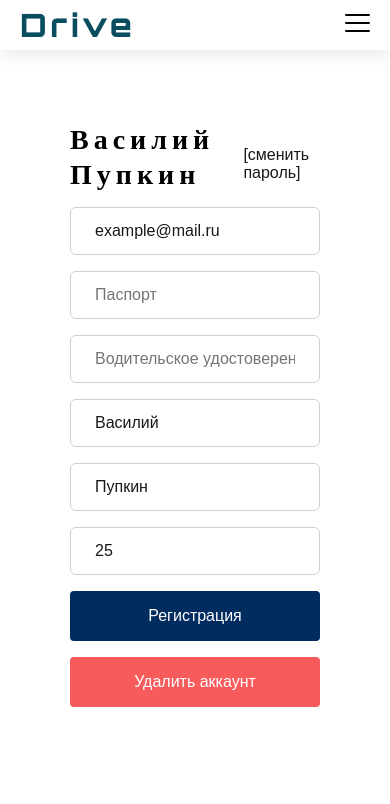
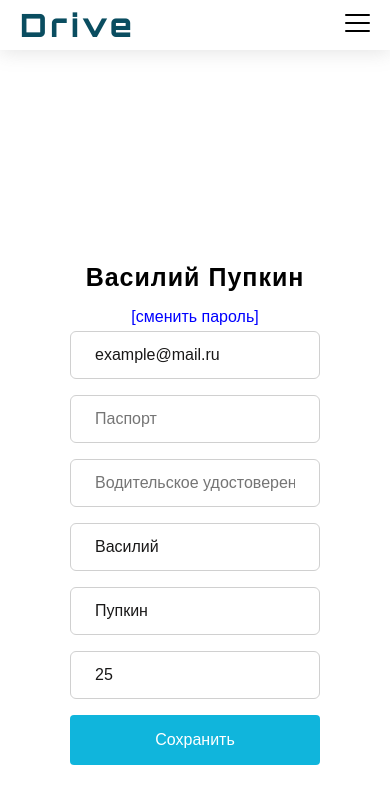
Before and after one commit to k0c0w/CarsharingWebsite, a React (Create React App) app in the folder frontend/website/: page /profile/edit in a window 390 px wide. Shown: the top 804 px of the page. Built offline with nearby package versions, Linux system fonts and the light colour scheme.

Commit message:
changed routes, added profile edit password page

```diff
--- a/frontend/website/src/App.css
+++ b/frontend/website/src/App.css
@@ -95,8 +95,8 @@ a { color: #191818;}
   /*.frame {min-height: 80vh;}*/
   .banner .title {font-size: 60px;  max-width: 300px;}
   .banner .subtitle {font-size: 21px; max-width: 215px;}
-  .button { min-width: 120px; width: 150px;  height: 50px; background-color: #002C5F; padding: 8px; border-radius: 15px; font-size: 12px;}
-  .greeting-buttons { align-items: center; }
+  .button { min-width: 120px; width: 150px;  height: 50px; padding: 8px; border-radius: 15px; font-size: 12px;}
+  .greeting-buttons { align-items: center; } .greeting-buttons .button { background-color: #002C5F}
   .button + .button { margin-left: 10px;}
 
 }
--- a/frontend/website/src/App.js
+++ b/frontend/website/src/App.js
@@ -2,13 +2,13 @@ import './App.css';
 import Header from './Containers/Header';
 import Index  from "./Containers/Index";
 import Login from './Containers/Login';
-import {BrowserRouter, Routes, Route } from 'react-router-dom';
+import {BrowserRouter, Routes, Route, Outlet } from 'react-router-dom';
 import { useEffect } from 'react';
 import Tariffs from './Containers/Tariffs';
 import { Registration } from './Containers/Registration';
-import { CardHolder } from './Components/Card';
 import { Documents } from './Containers/Documents';
-import ProfileEdit from './Containers/ProfileEdit';
+import ProfileEdit, { ProfileChangePassword } from './Containers/ProfileEdit';
+import FixHeader from './Components/FixHeader';
 
 
 function App() {
@@ -27,13 +27,16 @@ function App() {
       <Routes>
         <Route index exact path="/" element={<Index/>}/>
         <Route path="/tariff" element={<Tariffs/>} />
-        <Route exact path="/login" element={<Login/>}/>
-        <Route path="/registration" element={<Registration/>}/>
-        <Route path="/card" element={<CardHolder/>}/>
         <Route path="/documents" element={<Documents/>}/>
-        <Route path="profile">
-            <Route path='edit' element={<ProfileEdit/>}/>
-            <Route path='*' element={<>ghbd</>}/>
+
+        <Route element={<FixHeader/>}>
+          <Route exact path="/login" element={<Login/>}/>
+          <Route path="/registration" element={<Registration/>}/>
+          <Route path='/profile' element={<Outlet/>}>
+            <Route  path='edit' element={<ProfileEdit/>}/>
+            <Route path='edit/password' element={<ProfileChangePassword/>}/>
+          </Route>
+        <Route path="*" element={<>404</>}/>
         </Route>
       </Routes>
     </BrowserRouter>
--- /dev/null
+++ b/frontend/website/src/Components/FixHeader.jsx
@@ -0,0 +1,15 @@
+import { useEffect } from "react";
+import { Outlet } from "react-router-dom";
+
+function fixHeader() {
+    const header = document.getElementsByTagName("header")[0];
+
+    if(header && !header.classList.contains("fixed")) {
+        header.classList.add("fixed");
+    }
+}
+
+export default function FixHeader(){
+    useEffect(() => {fixHeader()}, []);
+    return <Outlet/>;
+}
--- a/frontend/website/src/Containers/Login.jsx
+++ b/frontend/website/src/Containers/Login.jsx
@@ -1,14 +1,10 @@
 import Section from "../Components/Sections";
 import Container from "../Components/Container";
-import { useEffect } from "react";
 import Form, { Input } from "../Components/formTools";
 import Bold from "../Components/TextTags";
 import { NavLink } from "react-router-dom";
-import { fixHeader } from "../hooks/common_functions";
 
 export default function Login() {
-
-    useEffect(()=> {fixHeader()}, []);
 
     return (
     <Section>
--- a/frontend/website/src/Containers/ProfileEdit.jsx
+++ b/frontend/website/src/Containers/ProfileEdit.jsx
@@ -1,27 +1,47 @@
-import { useEffect } from "react";
 import { NavLink } from "react-router-dom";
 import {Form, MyFormProfileInput, Input} from "../Components/formTools";
 import Bold from "../Components/TextTags";
 import DocumentTitle from "../DocumentTitle";
-import { fixHeader } from "../hooks/common_functions";
+import Section from "../Components/Sections";
+import Container from "../Components/Container";
+
+import "../css/profile.css";
 
 const gap = { columnGap: "100px"};
 
+export function ProfileChangePassword () {
+return <>
+<DocumentTitle>Смена пароля</DocumentTitle>
+<Section>
+    <Form className="center flex-column">
+        <Bold className="form-header">Смена пароля</Bold>
+        <Input name="password" placeholder="новый пароль"/>
+        <Input placeholder="повторите пароль"/>
+        <button className="button form-button">Сохранить</button>
+    </Form>
+</Section>
+</>
+};
+
 export default function ProfileEdit () {
-    useEffect(() => {fixHeader()}, []);
     return <>
     <DocumentTitle>Редактирование профиля</DocumentTitle>
+    <Section className="margin-header">
+        <Container className="flex-container">
             <Form className="center flex-column">
                 <div className="flex-container profile-edit-form-header">
                     <Bold className="form-header">Василий Пупкин</Bold>
-            <NavLink to="password">[сменить пароль]</NavLink>
+                    <NavLink to="password" className="change-password">[сменить пароль]</NavLink>
                 </div>
                 <MyFormProfileInput
                     leftBlock={<><Input name="email" placeholder="Почта" value="example@mail.ru"/><Input name="passport" placeholder="Паспорт"/><Input placeholder="Водительское удостоверение"/></>}
                     rightBlock={<><Input name="name" placeholder="Имя" value="Василий"/><Input name="surname" placeholder="Фамилия" value="Пупкин"/><Input name="age" placeholder="Возраст" value="25"/></>}/>
                 <div id="formButton" className="form-filed flex-container" style={gap}>
-            <button className="button form-button" style={{backgroundColor:"#F85B5B"}}>Удалить аккаунт</button>
-            <button className="button form-button">Регистрация</button>
+                    <button className="button form-button delete">Удалить аккаунт</button>
+                    <button className="button form-button">Сохранить</button>
                 </div>
-    </Form></>;
+            </Form>
+        </Container>
+    </Section>
+    </>;
 }
--- a/frontend/website/src/Containers/Registration.jsx
+++ b/frontend/website/src/Containers/Registration.jsx
@@ -1,9 +1,8 @@
-import { useEffect } from "react";
 import Section from "../Components/Sections";
 import Container from "../Components/Container";
 import Bold from "../Components/TextTags";
 import {Form, MyFormProfileInput, Input } from "../Components/formTools"
-import { fixHeader } from "../hooks/common_functions";
+
 
 import "../css/text.css";
 
@@ -11,7 +10,6 @@ import "../css/text.css";
 const gap = { columnGap: "100px"};
 
 export function Registration  ()  {
-    useEffect(()=> {fixHeader()}, []);
 
     return (
     <Section className="margin-header">
--- a/frontend/website/src/css/common.css
+++ b/frontend/website/src/css/common.css
@@ -179,7 +179,7 @@
       padding-left: 16px;
       padding-right: 16px;
     }
-    header { box-shadow: 0px 2px 20px #7c7a7a36;} .margin-header { margin-top: 50px}
+    header { box-shadow: 0px 2px 20px #7c7a7a36;} .margin-header { margin-top: 100px}
     .section-title { padding-top: 4vh; font-weight: bold; flex-direction: column;} .about-container { padding-top: 0;}
     .section-title h2 { font-size:29px; text-align: center; margin: 0 auto;}
     .section-title h4 { font-size: 19px; font-weight: 400; text-align: center; margin: 1vh auto;}
--- a/frontend/website/src/css/form.css
+++ b/frontend/website/src/css/form.css
@@ -37,7 +37,6 @@
 }
 
 .form-header {
-    font-family: Orbitron;
     letter-spacing: 5px;
     font-size: 35px;
     margin-bottom: 25px;
@@ -87,7 +86,7 @@
         border-radius: 4px;
         height: 50px;
     }
-    .form-header {     font-size: 28px;  margin-bottom: 16px;}
+    .form-header { font-size: 25px;  margin-bottom: 16px; letter-spacing: 1px;}
 
 }
 
--- a/frontend/website/src/css/profile.css
+++ b/frontend/website/src/css/profile.css
@@ -1,4 +1,18 @@
 .profile-edit-form-header {
-    justify-content: space-between;
-    align-self: flex-end;
+    column-gap: 25px;
+    text-align: center;
 }
+
+.change-password {
+    margin-bottom: 25px;
+    color:blue;
+}
+
+.delete { background-color: #F85B5B; }
+.delete:hover { background-color: #db6363;}
+
+@media only screen and (max-width: 480px) {
+    .profile-edit-form-header { column-gap: 0; flex-direction: column;}
+    .change-password {margin-bottom: 5px;}
+    .delete { display: none;}
+}
--- a/frontend/website/src/hooks/common_functions.js
+++ /dev/null
@@ -1,7 +0,0 @@
-export function fixHeader() {
-    const header = document.getElementsByTagName("header")[0];
-
-    if(header && !header.classList.contains("fixed")) {
-        header.classList.add("fixed");
-    }
-}
```
Also changed, not shown: frontend/website/src/Containers/Documents.jsx (+3 -6 lines). Lines whose indentation alone changed are shown as unchanged.
